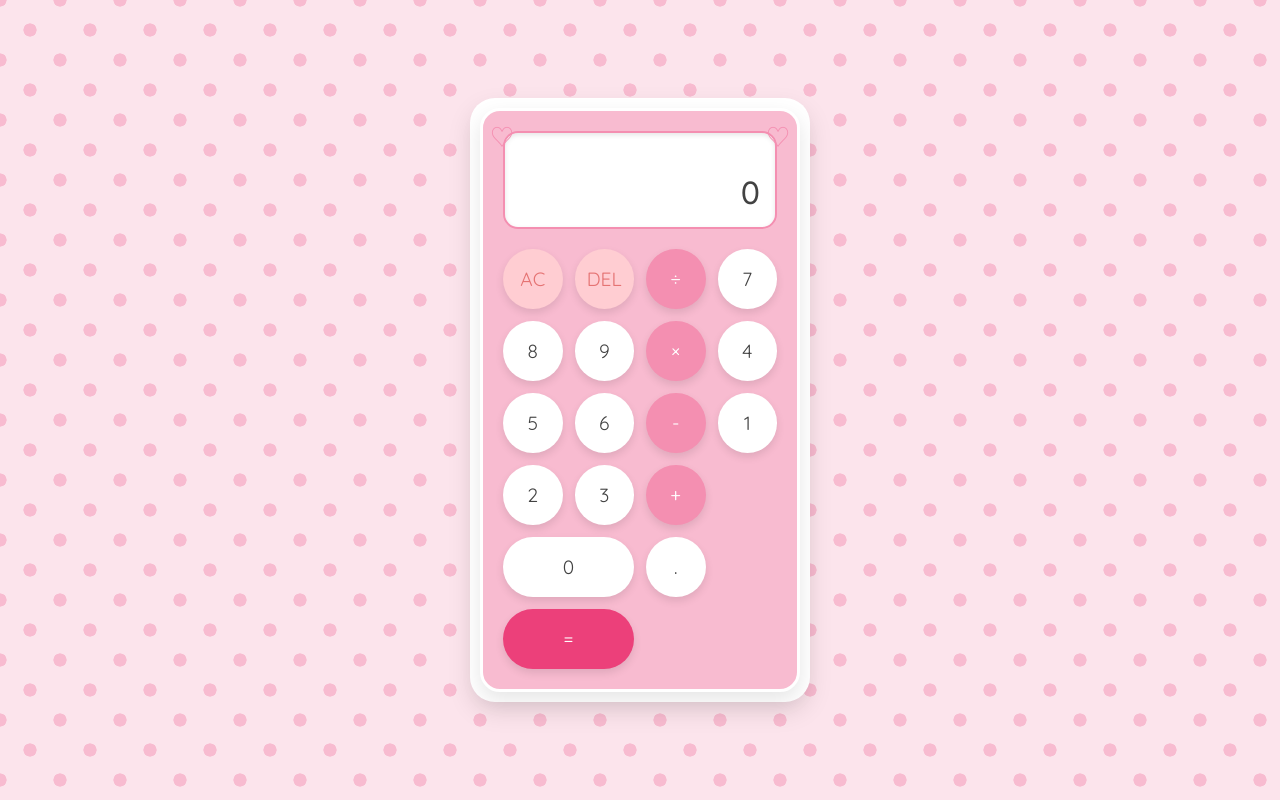
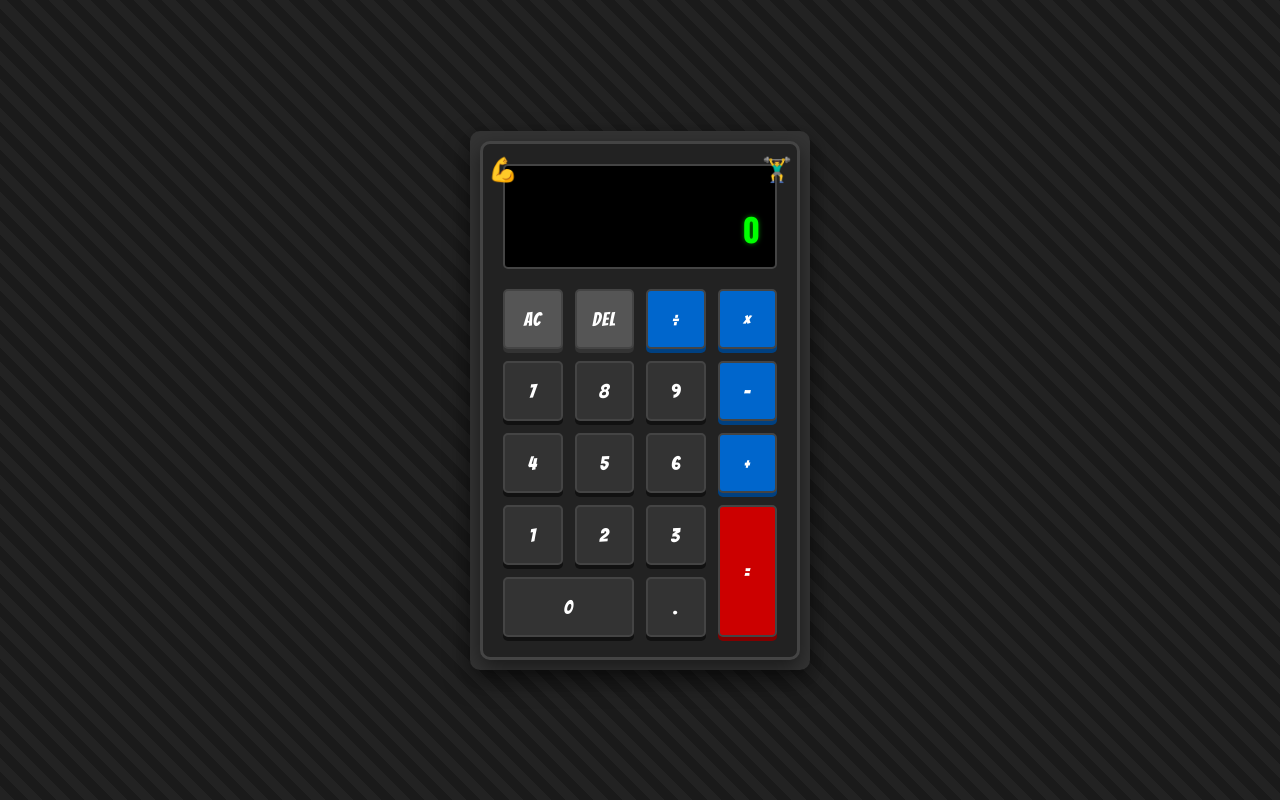
Before and after one commit to yamadan96/macho-calculator, a plain HTML site: page index.html in a window 1280 px wide. Drawn offline with nearby package versions, Linux system fonts and the light colour scheme.

Commit message:
初期コミット：マッチョ電卓アプリの作成

```diff
--- a/index.html
+++ b/index.html
@@ -3,7 +3,7 @@
 <head>
     <meta charset="UTF-8">
     <meta name="viewport" content="width=device-width, initial-scale=1.0">
-    <title>かわいい電卓</title>
+    <title>マッチョ電卓</title>
     <link rel="stylesheet" href="style.css">
 </head>
 <body>
@@ -17,19 +17,23 @@
                 <button class="clear">AC</button>
                 <button class="delete">DEL</button>
                 <button class="operator">÷</button>
+                <button class="operator">×</button>
+
                 <button class="number">7</button>
                 <button class="number">8</button>
                 <button class="number">9</button>
-                <button class="operator">×</button>
+                <button class="operator">-</button>
+
                 <button class="number">4</button>
                 <button class="number">5</button>
                 <button class="number">6</button>
-                <button class="operator">-</button>
+                <button class="operator">+</button>
+
                 <button class="number">1</button>
                 <button class="number">2</button>
                 <button class="number">3</button>
-                <button class="operator">+</button>
                 <button class="number zero">0</button>
+
                 <button class="decimal">.</button>
                 <button class="equals">=</button>
             </div>
--- a/style.css
+++ b/style.css
@@ -1,23 +1,20 @@
-@import url("https://fonts.googleapis.com/css2?family=Quicksand:wght@300;400;500&display=swap");
+@import url("https://fonts.googleapis.com/css2?family=Bangers&family=Oswald:wght@500;700&display=swap");
 
 * {
     margin: 0;
     padding: 0;
     box-sizing: border-box;
-    font-family: "Quicksand", sans-serif;
+    font-family: "Oswald", sans-serif;
 }
 
 body {
-    background-color: #fce4ec;
+    background-color: #1a1a1a;
     display: flex;
     justify-content: center;
     align-items: center;
     min-height: 100vh;
     background-image:
-        radial-gradient(#f8bbd0 15%, transparent 16%),
-        radial-gradient(#f8bbd0 15%, transparent 16%);
-    background-size: 60px 60px;
-    background-position: 0 0, 30px 30px;
+        repeating-linear-gradient(45deg, #222 0, #222 10px, #1a1a1a 10px, #1a1a1a 20px);
 }
 
 .calculator-container {
@@ -31,25 +28,26 @@ body {
     left: -10px;
     right: -10px;
     bottom: -10px;
-    background: #ffffff;
-    border-radius: 25px;
-    box-shadow: 0 10px 25px rgba(0, 0, 0, 0.1);
+    background: #333;
+    border-radius: 10px;
+    box-shadow: 0 10px 25px rgba(0, 0, 0, 0.5);
     z-index: -1;
 }
 
 .calculator {
-    background-color: #f8bbd0;
-    border-radius: 20px;
-    box-shadow: 0 8px 20px rgba(0, 0, 0, 0.1);
+    position: relative;
+    background-color: #222;
+    border-radius: 10px;
+    box-shadow: 0 8px 20px rgba(0, 0, 0, 0.5);
     overflow: hidden;
     width: 320px;
     padding: 20px;
-    border: 3px solid #ffffff;
+    border: 3px solid #444;
 }
 
 .display {
-    background-color: #ffffff;
-    border-radius: 15px;
+    background-color: #000;
+    border-radius: 5px;
     margin-bottom: 20px;
     padding: 15px;
     text-align: right;
@@ -57,20 +55,23 @@ body {
     display: flex;
     flex-direction: column;
     justify-content: space-between;
-    box-shadow: inset 0 2px 5px rgba(0, 0, 0, 0.1);
-    border: 2px solid #f48fb1;
+    box-shadow: inset 0 2px 5px rgba(0, 0, 0, 0.5);
+    border: 2px solid #444;
 }
 
 .previous-operand {
-    color: #9e9e9e;
+    color: #888;
     font-size: 1.2rem;
     min-height: 24px;
+    font-family: 'Oswald', sans-serif;
 }
 
 .current-operand {
-    color: #424242;
+    color: #0f0;
     font-size: 2rem;
-    font-weight: 500;
+    font-weight: 700;
+    font-family: 'Oswald', sans-serif;
+    text-shadow: 0 0 5px rgba(0, 255, 0, 0.5);
 }
 
 .buttons {
@@ -81,71 +82,79 @@ body {
 
 button {
     border: none;
-    border-radius: 50%;
+    border-radius: 5px;
     cursor: pointer;
     font-size: 1.2rem;
     height: 60px;
     outline: none;
     transition: all 0.2s;
-    background-color: #ffffff;
-    color: #424242;
-    box-shadow: 0 4px 8px rgba(0, 0, 0, 0.1);
-    border: 2px solid transparent;
+    background-color: #333;
+    color: #fff;
+    box-shadow: 0 4px 0 #111;
+    border: 2px solid #444;
+    font-family: 'Bangers', cursive;
+    letter-spacing: 1px;
+    text-transform: uppercase;
 }
 
 button:hover {
     transform: translateY(-2px);
-    box-shadow: 0 6px 12px rgba(0, 0, 0, 0.15);
+    box-shadow: 0 6px 0 #111;
+    background-color: #444;
 }
 
 button:active {
-    transform: translateY(0);
-    box-shadow: 0 2px 4px rgba(0, 0, 0, 0.1);
+    transform: translateY(2px);
+    box-shadow: 0 2px 0 #111;
 }
 
 .operator {
-    background-color: #f48fb1;
+    background-color: #0066cc;
     color: white;
+    box-shadow: 0 4px 0 #004080;
 }
 
 .equals {
-    background-color: #ec407a;
+    background-color: #cc0000;
     color: white;
-    grid-column: span 2;
-    border-radius: 30px;
+    border-radius: 5px;
+    box-shadow: 0 4px 0 #800000;
+    grid-column: 4;
+    grid-row: 4 / span 2;
+    height: 132px;
 }
 
 .clear, .delete {
-    background-color: #ffcdd2;
-    color: #e57373;
+    background-color: #555;
+    color: #fff;
+    box-shadow: 0 4px 0 #333;
 }
 
 .zero {
     grid-column: span 2;
-    border-radius: 30px;
+    border-radius: 5px;
 }
 
-/* かわいい装飾要素 */
+/* マッチョ装飾要素 */
 .calculator::before {
-    content: "♡";
+    content: "💪";
     position: absolute;
-    top: 10px;
-    left: 10px;
+    top: 5px;
+    left: 5px;
     font-size: 1.5rem;
-    color: #f48fb1;
 }
 
 .calculator::after {
-    content: "♡";
+    content: "🏋️‍♂️";
     position: absolute;
-    top: 10px;
-    right: 10px;
+    top: 5px;
+    right: 5px;
     font-size: 1.5rem;
-    color: #f48fb1;
 }
 
 /* ボタンプレスアニメーション */
 .pressed {
-    transform: scale(0.95) !important;
-    opacity: 0.8;
+    transform: translateY(4px) !important;
+    box-shadow: 0 0 0 #111 !important;
+    opacity: 0.9;
 }
```
Also changed, not shown: 2 other files.
